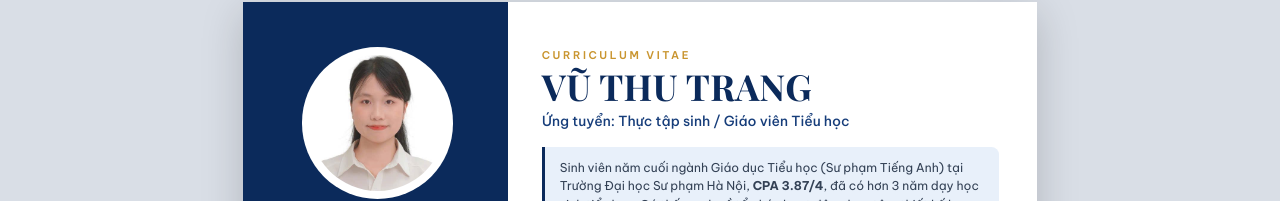
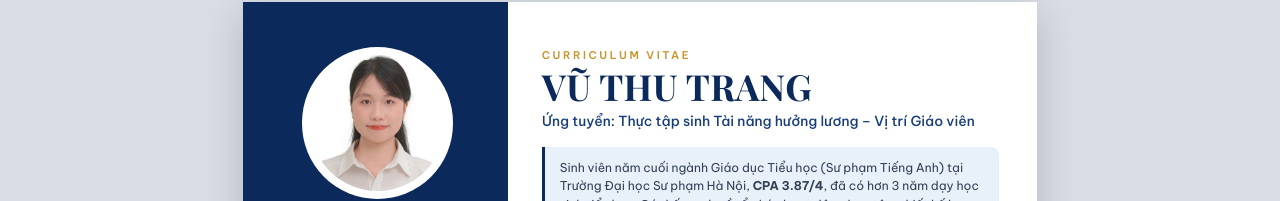
Before and after one commit to vuthutranghnue/vuthutrang, a plain HTML site: page cv.html in a window 1280 px wide. Shown: the part 80-281 px from the top of the page. Drawn offline with nearby package versions, Linux system fonts and the light colour scheme.

Commit message:
Đổi tiêu đề ứng tuyển trong CV
Co-Authored-By: Claude Opus 5.5 <noreply@anthropic.com>
Claude-Session: https://claude.ai/code/session_01UoKCuBS8DJMsgKCAmpVsAB

```diff
--- a/cv.html
+++ b/cv.html
@@ -156,7 +156,7 @@ ul.dots li::before{content:"";position:absolute;left:0;top:2.15mm;width:1.3mm;he
     <header>
       <div class="eyebrow">Curriculum Vitae</div>
       <h1>VŨ THU TRANG</h1>
-      <div class="role">Ứng tuyển: Thực tập sinh / Giáo viên Tiểu học</div>
+      <div class="role">Ứng tuyển: Thực tập sinh Tài năng hưởng lương – Vị trí Giáo viên</div>
     </header>
 
     <div class="summary">
```
